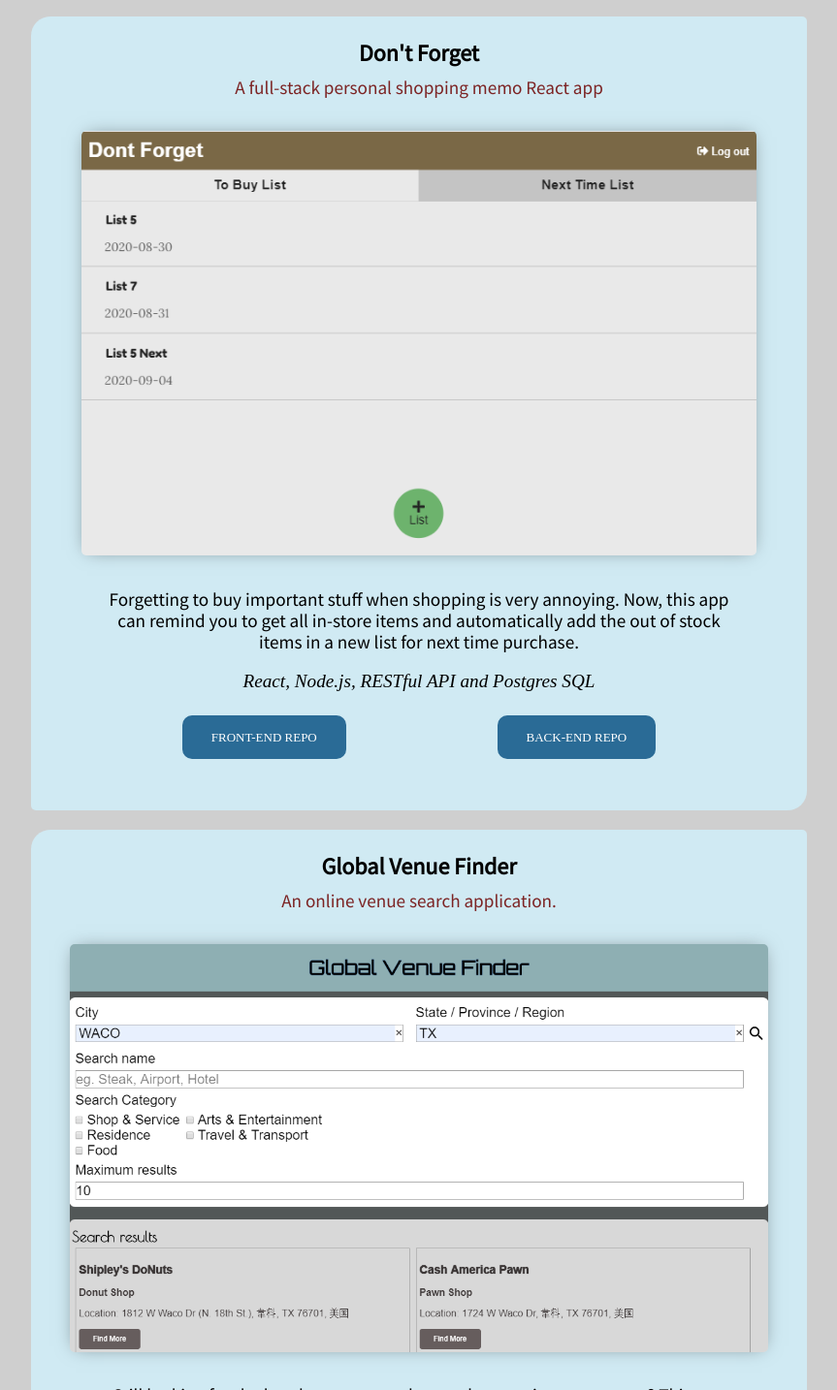
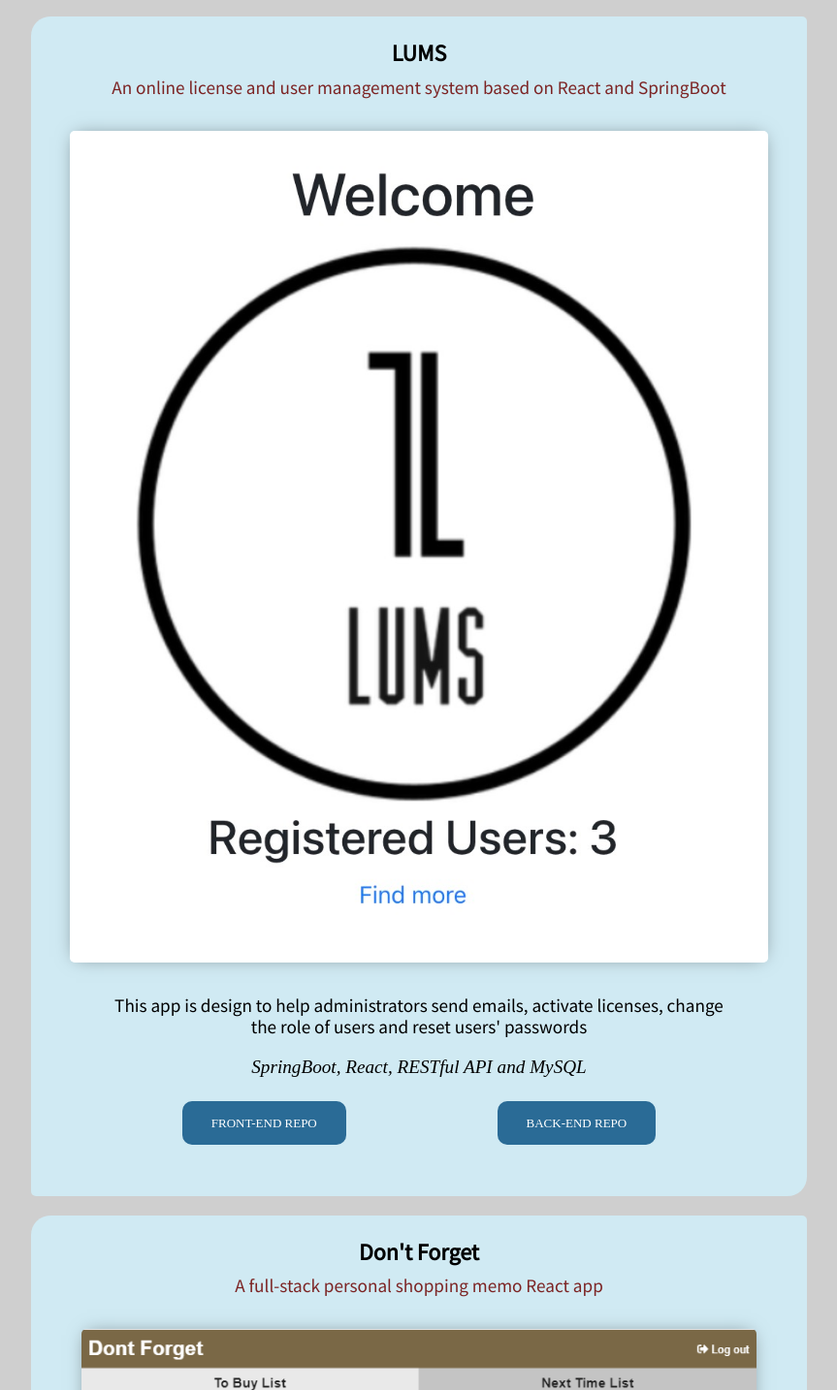
Before and after one commit to ysz951/portfolio, a plain HTML site: page index.html in a window 1280 px wide. Shown: the part 1633-3067 px from the top of the page at 97% size, without its empty margins (208-1071 px from the left). Drawn offline with nearby package versions, Linux system fonts and the light colour scheme.

Commit message:
Add project

```diff
--- a/index.html
+++ b/index.html
@@ -106,7 +106,23 @@
           </ul>
         </div>
       </div>
+      <div class="project-image">
+        <h3>LUMS</h3>
+        <p class="darkRed">An online license and user management system based on React and SpringBoot</p>
+        <div class="align-project">
+          <a href="https://lums-react.vercel.app/" target="_blank"><img src="images/lums.jpg"
+              alt="project" /></a>
 
+        </div>
+        <div class="project-descib">
+          <p>This app is design to help administrators send emails, activate licenses, change the role of users and reset users' passwords</p>
+          <p class="Futura Italic">SpringBoot, React, RESTful API and MySQL</p>
+          <ul class="project-link">
+            <li><a href="https://github.com/ysz951/lums_react" class="Futura repo-link">FRONT-END REPO</a></li>
+            <li><a href="https://github.com/ysz951/lums" class="Futura repo-link">BACK-END REPO</a></li>
+          </ul>
+        </div>
+      </div>
       <div class="project-image">
         <h3>Don't Forget</h3>
         <p class="darkRed">A full-stack personal shopping memo React app</p>
```
Also changed, not shown: images/lums.jpg (added), 1 other file.
